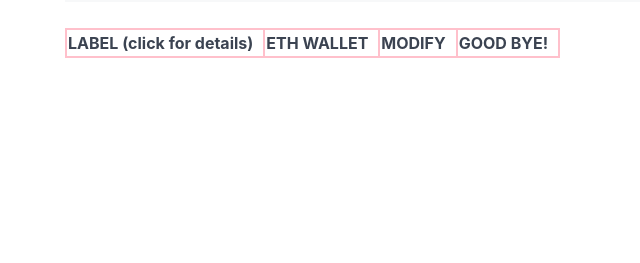
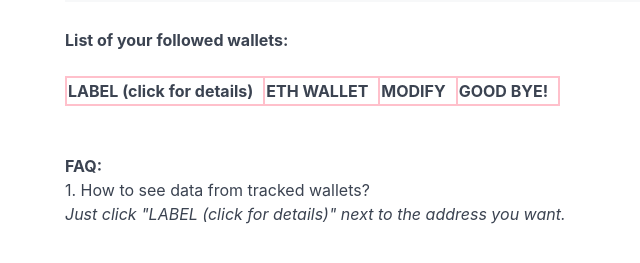
Before and after one commit to dmtteam/cryptospy, a Django app: template cryptospy/coins/templates/coins/userwalletrequest_list.html in a window 1280 px wide. Shown: the part 101-364 px from the top of the page, without its empty margins (0-640 px from the left). Run offline with Django 3.2, Linux system fonts and the light colour scheme; the template is opened without the code that fills it, so the values that code supplies are empty.

Commit message:
FAQ added

```diff
--- a/cryptospy/coins/templates/coins/userwalletrequest_list.html
+++ b/cryptospy/coins/templates/coins/userwalletrequest_list.html
@@ -5,6 +5,8 @@
     <tr>
         <td>
 
+         <b>List of your followed wallets:</b>
+<Br><br>
            <table border="1" bordercolor="PINK" cellspacing="0">
               <tr>
                   <td>
@@ -50,7 +52,10 @@
          </table>
 
 <Br><BR>
-
+<b>FAQ:</b><BR>
+			1. How to see data from tracked wallets?<br>
+			<i> Just click "LABEL (click for details)" next to the address you want.
+			</i><br>
 
      </td></tr></table>
 {% endblock %}
```
